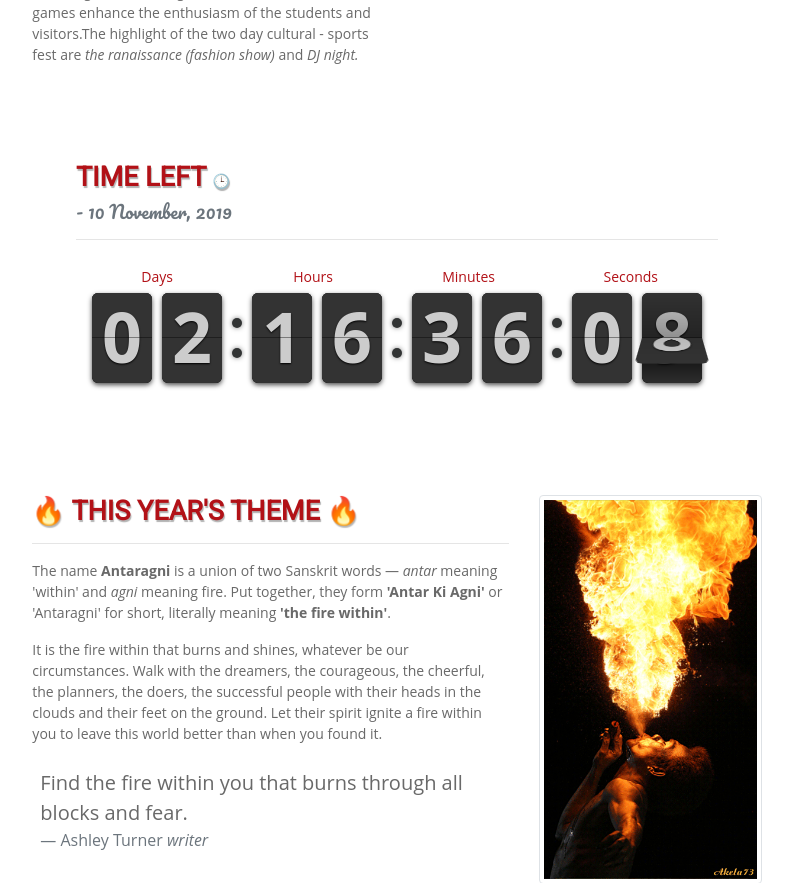
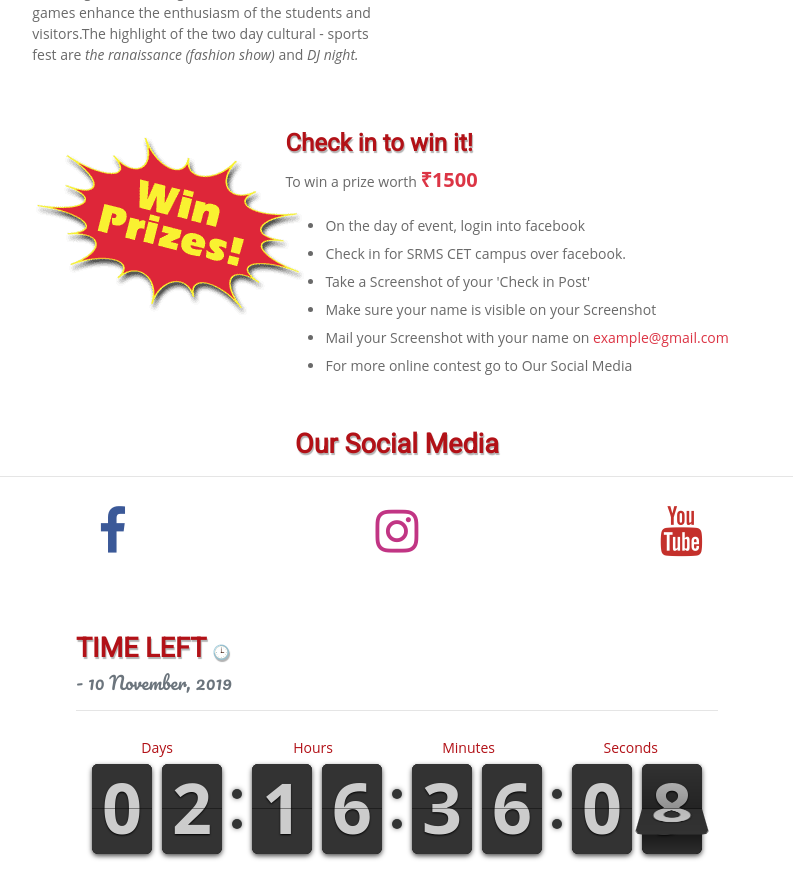
Before and after one commit to Bugswriter/zest-website, a Flask app: page / in a window 1280 px wide. Shown: the part 909-1792 px from the top of the page, without its empty margins (243-1036 px from the left). Run offline with Flask 2, Linux system fonts and the light colour scheme; some libraries are stand-ins or nearby versions; some web fonts are replaced.

Commit message:
fixing backup

```diff
--- /dev/null
+++ b/backup.py
@@ -0,0 +1,4 @@
+from shutil import copy
+
+copy('zestpkg/site.db','zestpkg/static/backup')
+print("Backup done!")
--- a/zestpkg/static/css/custom.css
+++ b/zestpkg/static/css/custom.css
@@ -61,6 +61,29 @@ h6{
 	-webkit-text-fill-color: transparent;
 	line-height: 2em;
 }
+
+.instruction{
+	line-height: 2em;
+}
+
+.prizeamount{
+	font-size: 20px;
+}
+
+.social-media a{
+	font-size: 50px;
+}
+.facebook a{
+	color: #3b5998;
+}
+.instagram a{
+	color: #c13584;
+}
+.youtube a{
+	color: #c4302b;
+}
+
+
 
 #timerhead h3{
 	font-family: 'Pacifico', cursive;
@@ -275,6 +298,9 @@ h6{
 		margin: 0px;
 		padding: 0px;
 	}
+	.social-media a{
+		font-size: 25px;
+	}
 
 	#profile{
 		width: auto;
--- a/zestpkg/templates/home.html
+++ b/zestpkg/templates/home.html
@@ -55,7 +55,7 @@
 			</li>
 			<li>
 				<a href="#">
-					<img src="{{ url_for('static', filename='images/cubepic/cubepic3.jpg') }}" class="img-thumbnail">
+					<img src="{{ url_for('static', filename='images/cubepic/cubepic5.jpg') }}" class="img-thumbnail">
 				</a>
 				<div class="sb-description">
 					<h2 class="animated infinite bounce slower">Zest 2019</h2>
@@ -67,15 +67,6 @@
 				</a>
 				<div class="sb-description">
 					<h2 class="animated infinite bounce slow">Aamod 2019</h2>
-				</div>
-			</li>
-			<li>
-				<a href="#">
-					<img src="https://cwsmgmt.corsair.com/newscripts/landing-pages/wallpaper/v4/Wallpaper-v4-1280x720.jpg">
-				</a>
-				<div class="sb-description">
-					<h2>Aamod 2019</h2>
-					<p>Zest and Aamod is a cultural and sports fest held at SRMS CET , Bareilly every year. The motive of this events is to allow or provide freedom to the students to take part in various cultural and sports activities and showcase their talents .</p>
 				</div>
 			</li>
 		</ul>
@@ -125,6 +116,38 @@
 		</ul>
 	</div>
 </div>
+<div class="row justify-content-center m-3 p-3	">
+	<div class="col-md-4">
+		<img src="{{ url_for('static', filename='images/winprize.gif') }}">
+	</div>
+	<div class="col-md-8 instruction">
+		<h4>Check in to win it!</h4>
+		<p>To win a prize worth <b class="text-danger prizeamount">&#8377;1500</b> </p>
+		<ul>
+			<li>On the day of event, login into facebook</li>
+			<li>Check in for SRMS CET campus over facebook.</li>
+			<li>Take a Screenshot of your 'Check in Post'</li>
+			<li>Make sure your name is visible on your Screenshot</li>
+			<li>Mail your Screenshot with your name on <span class="text-danger">example@gmail.com</span></li>
+			<li>For more online contest go to Our Social Media</li>
+		</ul>
+	</div>
+</div>
+<div class="row justify-content-around text-center social-media">
+	<div class="col-12">
+		<h3>Our Social Media</h3><hr>
+	</div>
+	<div class="col-lg-4 facebook">
+		<a href="https://www.facebook.com/srmscetbly/"><i class="fa fa-facebook"></i></a>
+	</div>
+	<div class="col-lg-4 instagram">
+		<a href="https://www.instagram.com/srmstrust/"><i class="fa fa-instagram"></i></a>
+	</div>
+	<div class="col-lg-4 youtube">
+		<a href="https://www.youtube.com/channel/UCvrVqixPOd3mnetEGBlMhzA"><i class="fa fa-youtube"></i></a>
+	</div>
+</div>
+
 <div class="row justify-content-around m-3 mt-5 p-3">
 	<div class="mb-3" id='timerhead'>
 		<h3>TIME LEFT <span class="text-info">🕒</span> </h3>
```
Also changed, not shown: zestpkg/static/backup/site.db (added), zestpkg/static/images/cubepic/cubepic5.jpg (added), zestpkg/static/images/winprize.gif (added).
